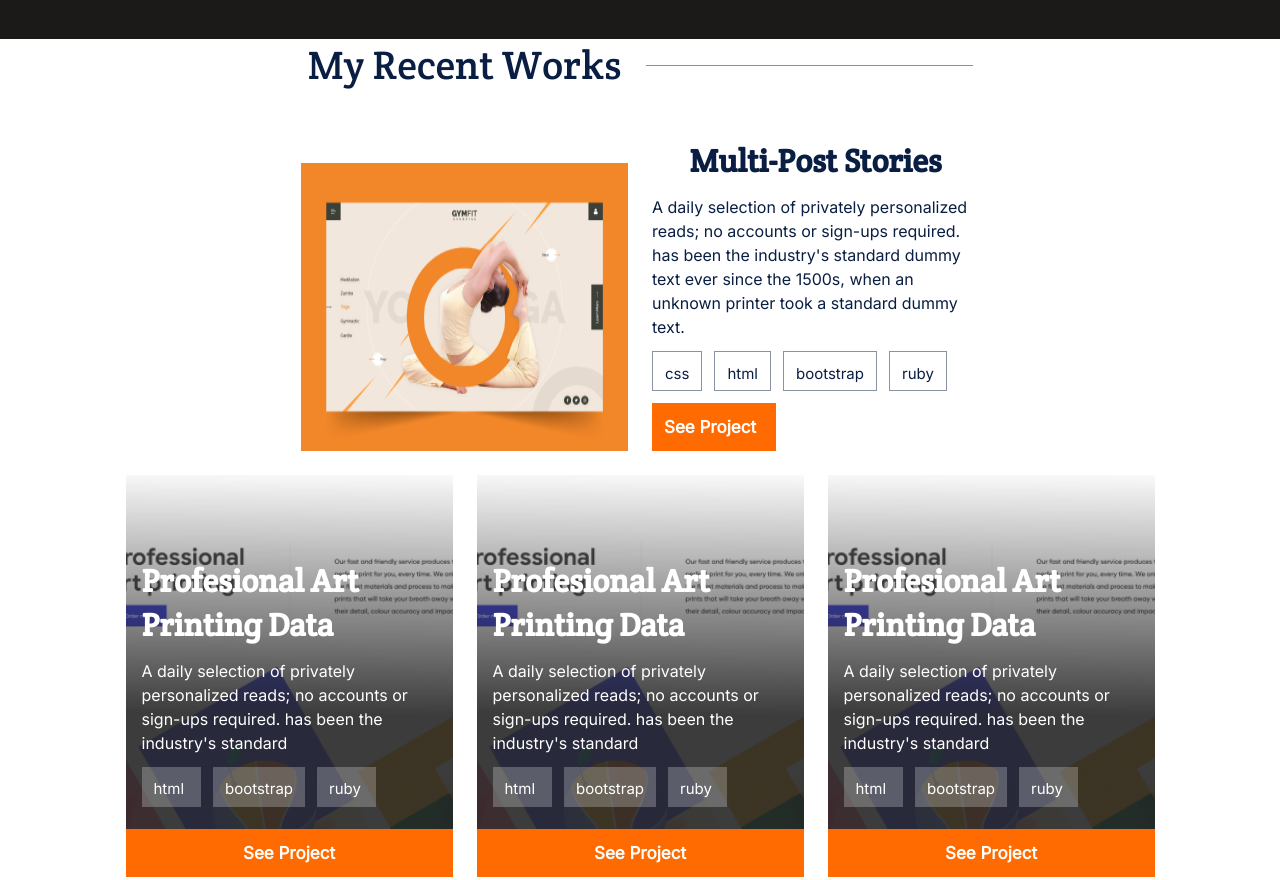
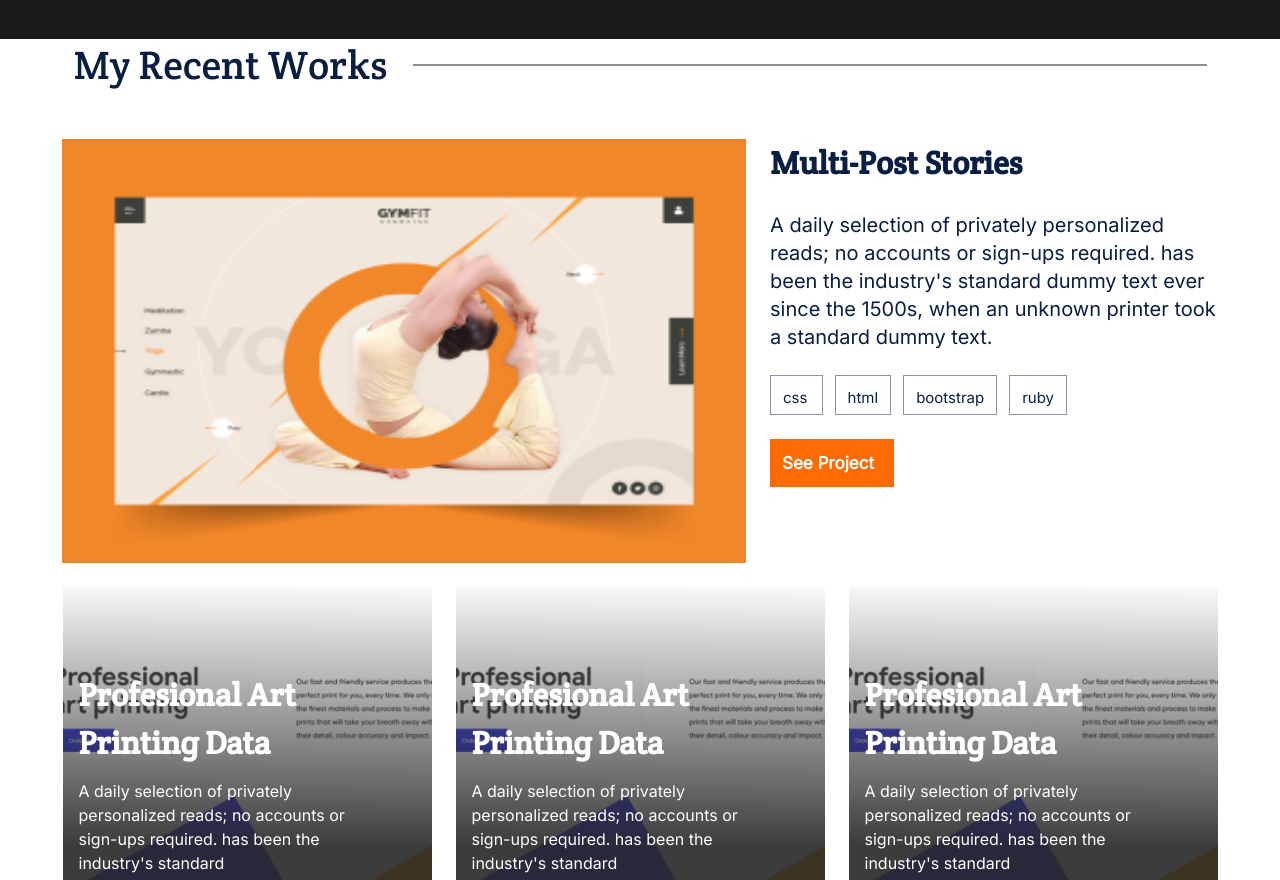
Before and after one commit to Enning94/Personal-portfolio, a plain HTML site: page index.html in a window 1280 px wide. Shown: the part 1020-1900 px from the top of the page. Drawn offline with Linux system fonts and the light colour scheme; a web font is replaced by a local one.

Commit message:
Fix style for work section

```diff
--- a/style.css
+++ b/style.css
@@ -156,12 +156,14 @@
     font-style: normal;
     font-weight: 400;
     font-size: 40px;
+    width: 315px;
     line-height: 52px;
     color: #091e42;
   }
 
   .underline {
     align-self: center;
+    width: 794px;
   }
 
   .title-container {
@@ -172,29 +174,38 @@
     gap: 24px;
     justify-content: center;
     padding-top: 24px;
+    height: 448px;
+  }
+  .placeholder {
+    width: 684px;
+    height: 100%;
   }
 
   .title-wrapper {
     display: flex;
     flex-direction: column;
-    gap: 12px;
+    gap: 24px;
     color: #091e42;
-    align-items: center;
+    width: 448px;
+    height: 348px;
   }
 
   .title {
     font-family: "Crete Round", serif;
     font-weight: 400px;
     font-size: 32px;
-    line-height: 44px;
+    line-height: 48px;
   }
 
   .supporting-text2 {
     font-family: "Inter", sans-serif;
-    font-size: 16px;
-    line-height: 24px;
+    font-size: 20px;
+    line-height: 28px;
     font-weight: 400;
     width: 327px;
+    width: 448px;
+    height: 140px;
+    font-style: normal;
   }
 
   .supporting-text3 {
@@ -209,7 +220,8 @@
     display: flex;
     list-style: none;
     gap: 12px;
-    width: 235px;
+    width: 297px;
+    height: 48px;
     align-self: flex-start;
   }
 
@@ -261,9 +273,8 @@
     background-color: #ff6b00;
     color: #fff;
   }
-
-  .placeholder {
-    padding-top: 24px;
+  .butt1:hover{
+    background-color: brown;
   }
 
   .card-container {
@@ -279,7 +290,8 @@
   .card {
     display: flex;
     flex-direction: column;
-    width: 327px;
+    width: 369px;
+    /* height: 435px; */
     padding-top: 76px;
     gap: 14px;
     background-image: url("./img/card-bg1.png");
```
